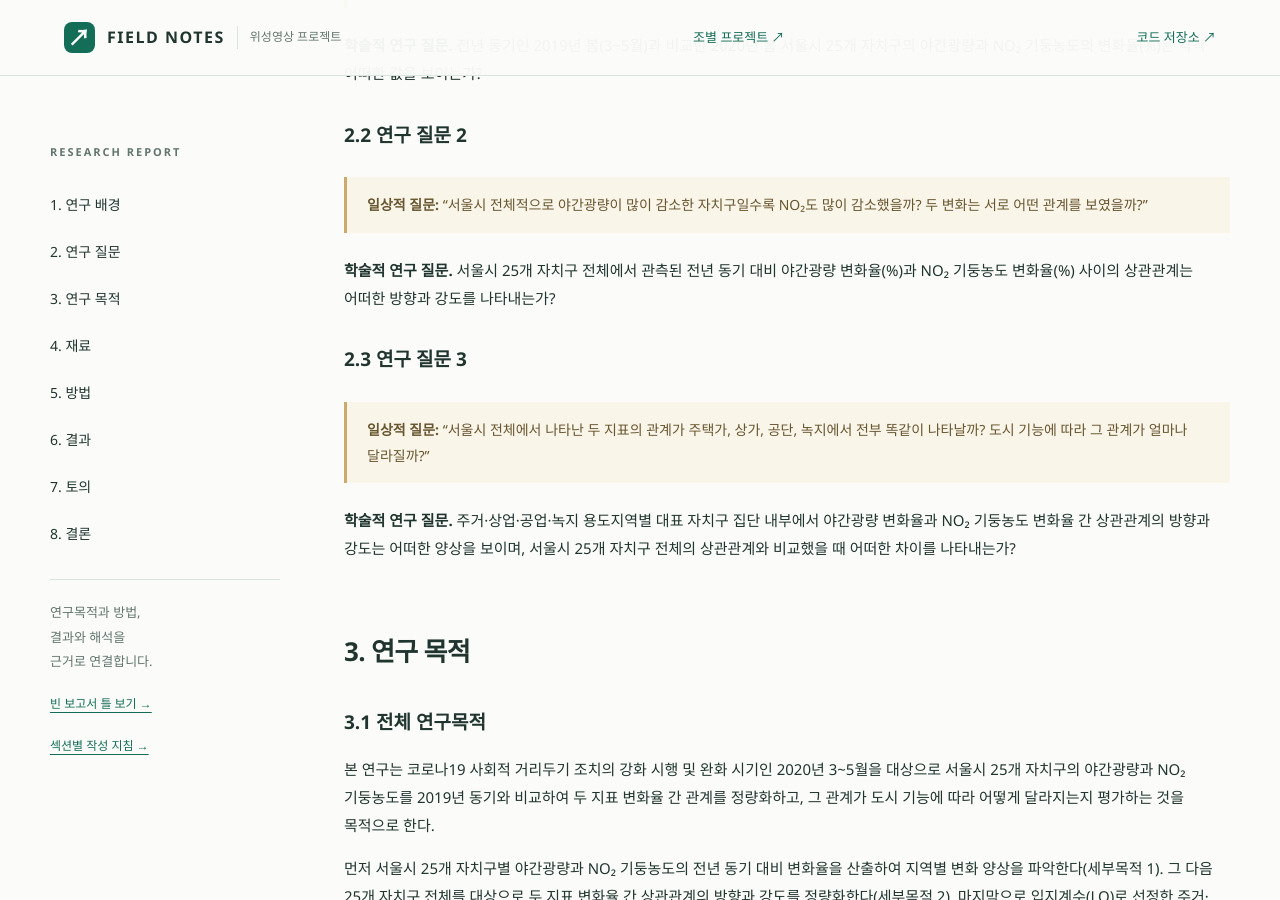
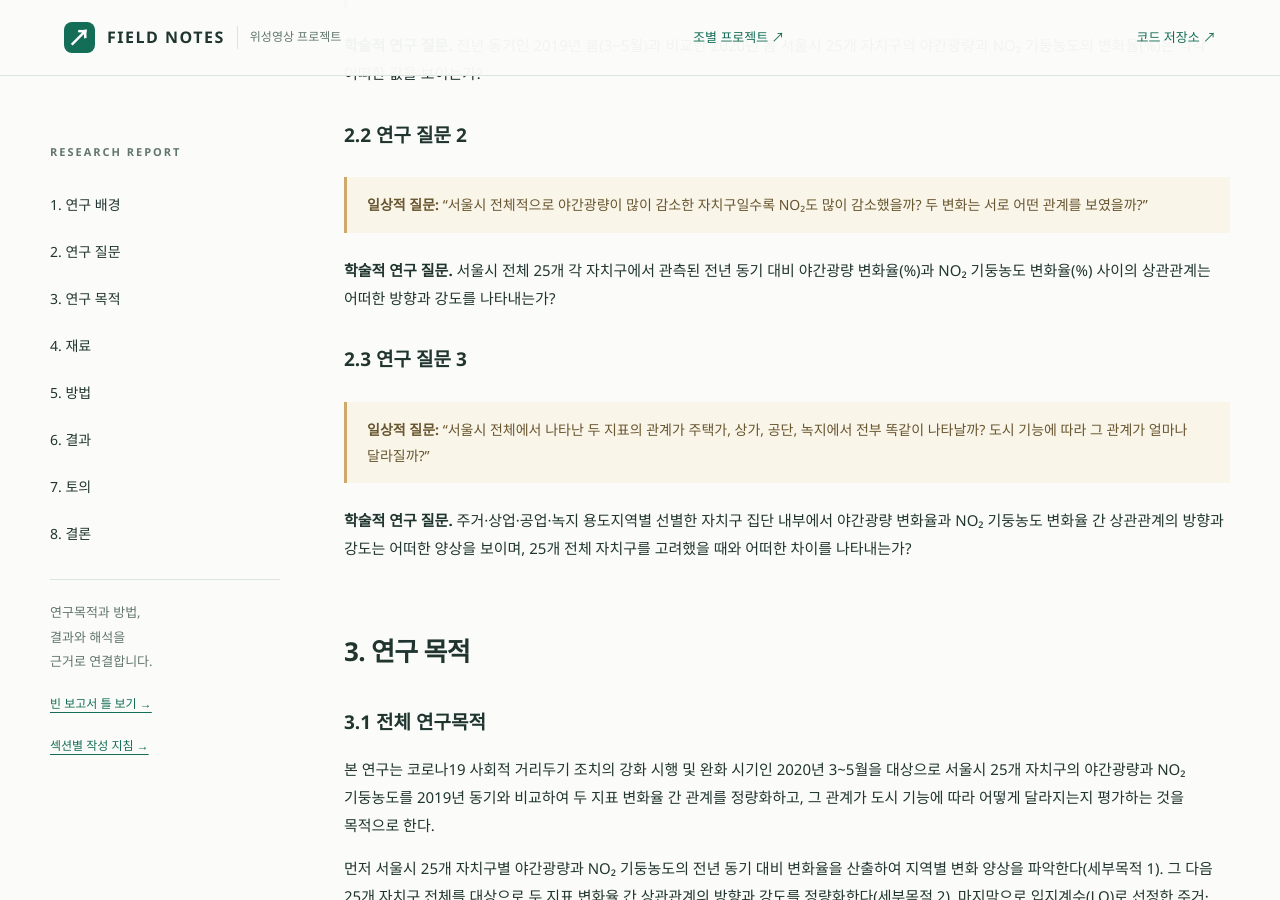
Before and after one commit to rlawkdgns3550-cmyk/surveying2_team03, a Jekyll site: the page built from docs/index.md, in a window 1280 px wide and 900 px high, scrolled down 5246 px. Built offline with Jekyll 4.4.1, drawn with Linux system fonts in a browser that asks for light colours.

Commit message:
Update index.md

```diff
--- a/docs/index.md
+++ b/docs/index.md
@@ -49,12 +49,12 @@ badge: "빈 학술 보고서 틀"
 ### 2.2 연구 질문 2
 >**일상적 질문:** "서울시 전체적으로 야간광량이 많이 감소한 자치구일수록 NO₂도 많이 감소했을까? 두 변화는 서로 어떤 관계를 보였을까?"
 
-**학술적 연구 질문.** 서울시 25개 자치구 전체에서 관측된 전년 동기 대비 야간광량 변화율(%)과 NO₂ 기둥농도 변화율(%) 사이의 상관관계는 어떠한 방향과 강도를 나타내는가?
+**학술적 연구 질문.** 서울시 전체 25개 각 자치구에서 관측된 전년 동기 대비 야간광량 변화율(%)과 NO₂ 기둥농도 변화율(%) 사이의 상관관계는 어떠한 방향과 강도를 나타내는가?
 
 ### 2.3 연구 질문 3
 >**일상적 질문:** "서울시 전체에서 나타난 두 지표의 관계가 주택가, 상가, 공단, 녹지에서 전부 똑같이 나타날까? 도시 기능에 따라 그 관계가 얼마나 달라질까?"
 
-**학술적 연구 질문.** 주거·상업·공업·녹지 용도지역별 대표 자치구 집단 내부에서 야간광량 변화율과 NO₂ 기둥농도 변화율 간 상관관계의 방향과 강도는 어떠한 양상을 보이며, 서울시 25개 자치구 전체의 상관관계와 비교했을 때 어떠한 차이를 나타내는가?
+**학술적 연구 질문.** 주거·상업·공업·녹지 용도지역별 선별한 자치구 집단 내부에서 야간광량 변화율과 NO₂ 기둥농도 변화율 간 상관관계의 방향과 강도는 어떠한 양상을 보이며, 25개 전체 자치구를 고려했을 때와 어떠한 차이를 나타내는가?
 
 ## 3. 연구 목적 {#objectives}
 ### 3.1 전체 연구목적
```
